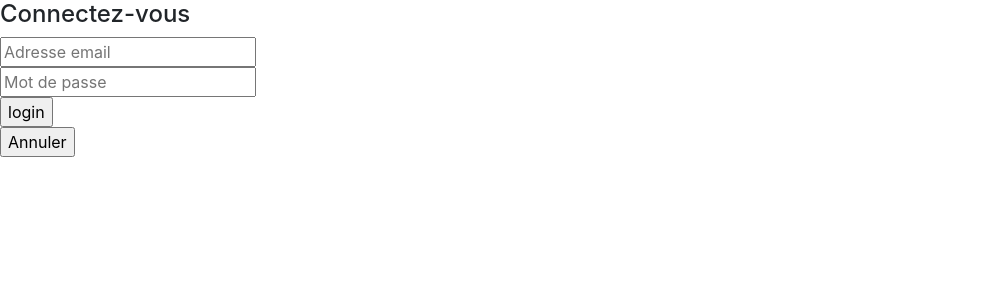
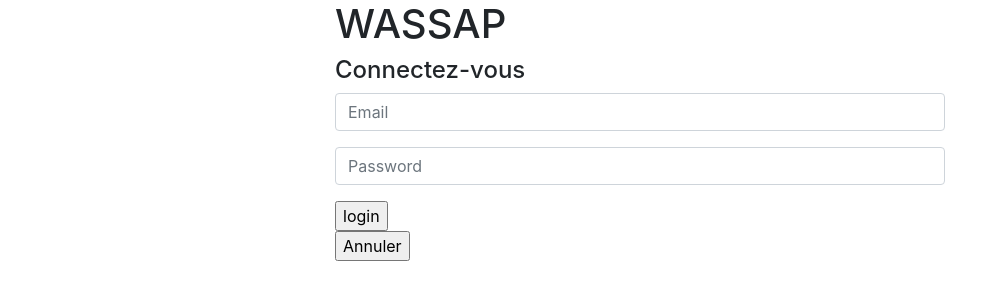
Before and after one commit to oceanetorche/livechat, a PHP site: page /view/login.php in a window 1280 px wide. Shown: the top 300 px of the page, without its empty margins (0-1008 px from the left). Run offline with PHP 8.4, Linux system fonts and the light colour scheme.

Commit message:
mofification login

```diff
--- a/view/login.php
+++ b/view/login.php
@@ -11,30 +11,27 @@ ob_start();
 $title = "Login";
 
 ?>
-
     <!-- content page -->
-<section>
     <div>
+        <div class="container col-10 col-xs-10 col-sm-8 col-md-6 col-lg-6 col-xl-6">
             <div>
-            <div>
-                <form method="post" action="index.php?action=login">
+                <h1 id="title">WASSAP</h1>
+            </div>
+            <form class="form" method="post" action="index.php?action=login">
                 <h4>Connectez-vous</h4>
 
-                    <div>
-                        <input type="email" name="email" placeholder="Adresse email">
+                <div class="form-group">
+                    <input type="email" class="form-control" id="email" name="email" placeholder="Email">
                 </div>
-
-                    <div>
-                        <input type="password" name="password" placeholder="Mot de passe">
+                <div class="form-group">
+                    <input type="password" class="form-control" id="pwd" name="pwd" placeholder="Password">
                 </div>
                 <input type="submit" value="login"><br>
                 <input type="reset" value="Annuler">
-
             </form>
         </div>
     </div>
-    </div>
-</section>
+    <!---->
 
 <?php
 $content = ob_get_clean();
```
Lines whose indentation alone changed are shown as unchanged.
